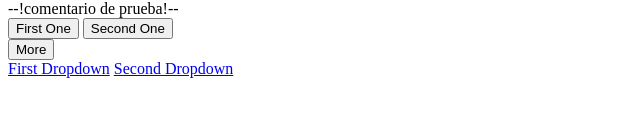
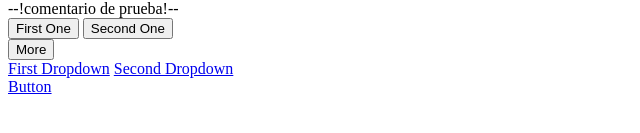
Before and after one commit to BladimirPS/MyApp, a plain HTML site: page index.html in a window 1280 px wide. Shown: the part 321-454 px from the top of the page, 0-640 px from the left. Drawn offline with Linux system fonts and the light colour scheme.

Commit message:
Creacion de link

```diff
--- a/index.html
+++ b/index.html
@@ -77,5 +77,16 @@
     </div>
 </div>
 
+<a
+    name=""
+    id=""
+    class="btn btn-primary"
+    href="#"
+    role="button"
+    >Button</a
+>
+
+
+
 </body>
 </html>
```
